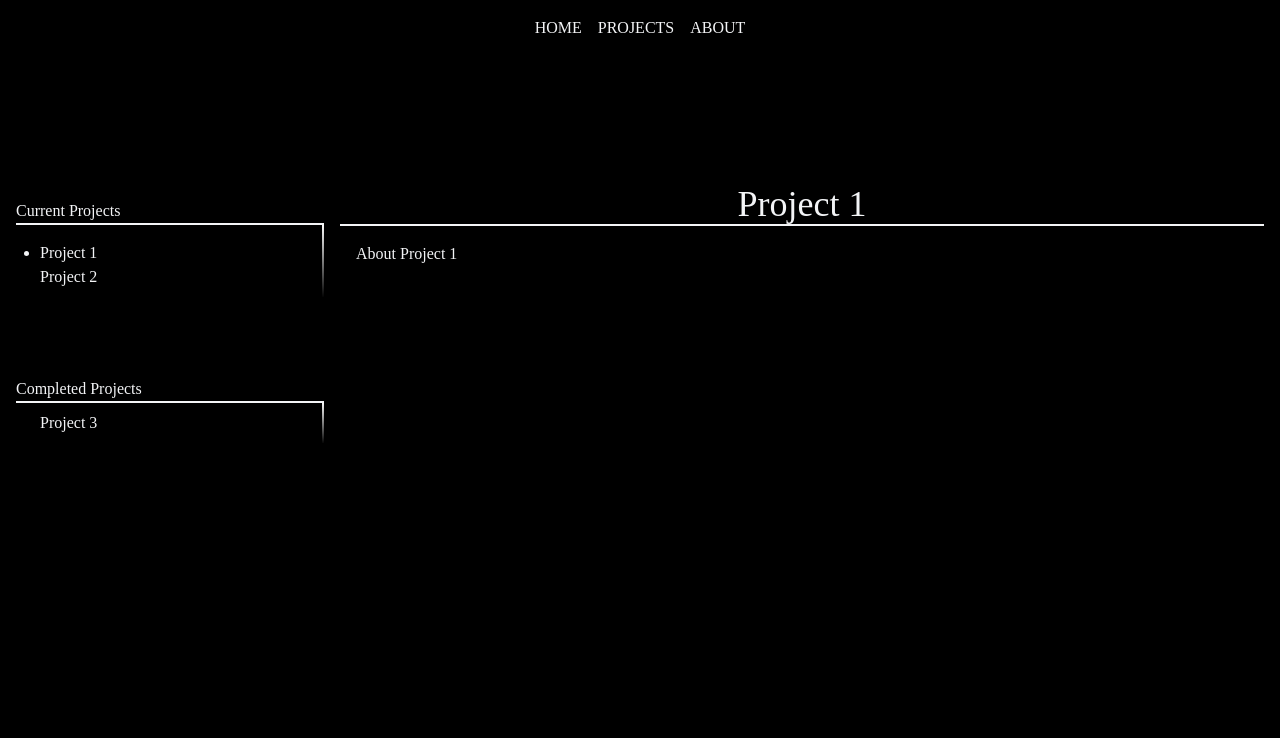
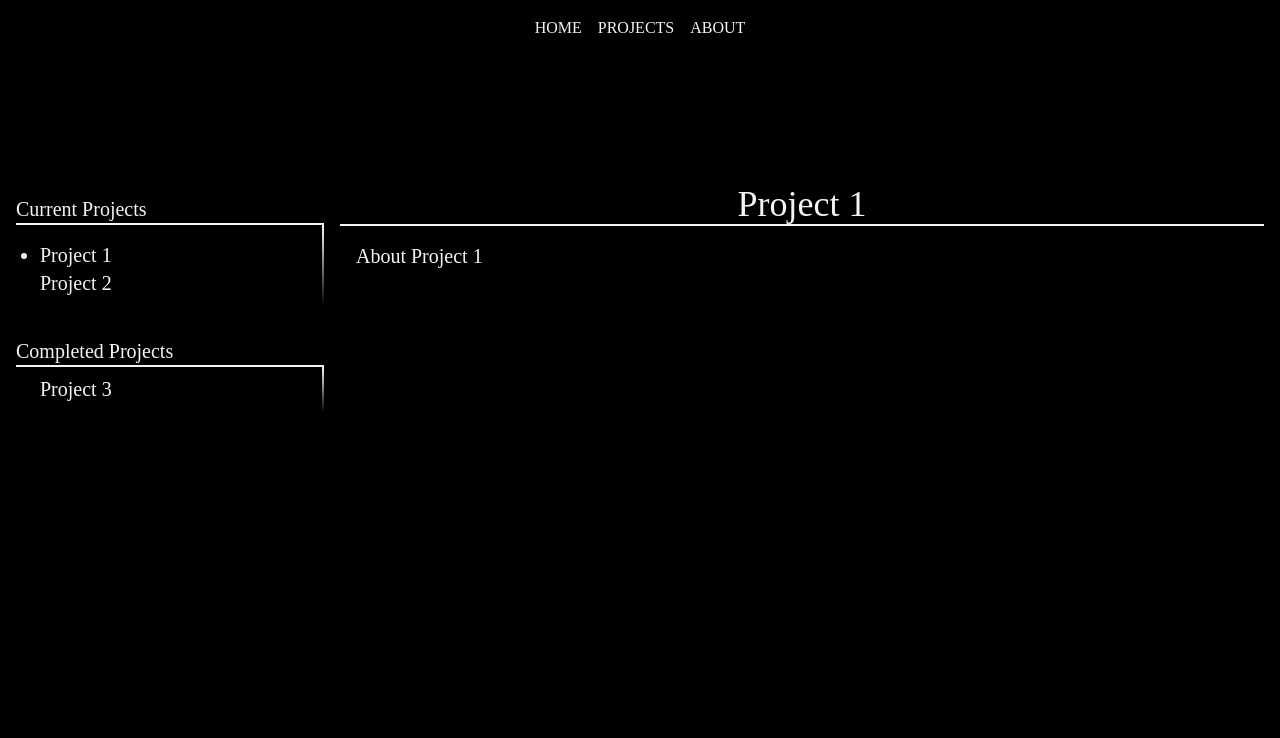
Before and after one commit to fpaarchitect/fpaarchitect.github.io, an Astro site: page /projects in a window 1280 px wide. Shown: the top 738 px of the page. Built offline with nearby package versions, Linux system fonts and the light colour scheme; Astro itself is replaced by a stand-in of ours.

Commit message:
projects

```diff
--- a/src/pages/projects.astro
+++ b/src/pages/projects.astro
@@ -58,10 +58,10 @@ const projects = sortedCurrentProjects.concat(completedProjects);
 <Layout title="Projects">
 	<project-list>
 		<section
-			class="mx-auto grid max-w-screen-xl items-baseline gap-4 px-4 py-32 sm:grid-cols-[1fr_3fr]"
+			class="mx-auto grid max-w-screen-xl items-baseline gap-8 px-4 py-32 sm:grid-cols-[1fr_3fr] sm:gap-4 lg:text-xl"
 		>
-			<div>
-				<div class="mb-20">
+			<div class="flex justify-between gap-4 sm:flex-col sm:gap-8">
+				<div class="flex-1">
 					<div class="border-b-2">
 						<p class="">Current Projects</p>
 					</div>
@@ -82,7 +82,7 @@ const projects = sortedCurrentProjects.concat(completedProjects);
 					</div>
 				</div>
 
-				<div>
+				<div class="flex-1">
 					<div class="border-b-2">
 						<p class="">Completed Projects</p>
 					</div>
--- a/src/pages/projects/[id].astro
+++ b/src/pages/projects/[id].astro
@@ -15,6 +15,11 @@ const { Content } = await render(post);
 ---
 
 <Layout title={post.data.title}>
-	<h1>{post.data.title}</h1>
-	<Content />
+	<section class="mx-auto max-w-screen-xl gap-4 px-4 py-32 lg:text-xl">
+		<header>
+			<h1 class="mb-8 font-heading text-4xl">{post.data.title}</h1>
+		</header>
+
+		<Content />
+	</section>
 </Layout>
```
